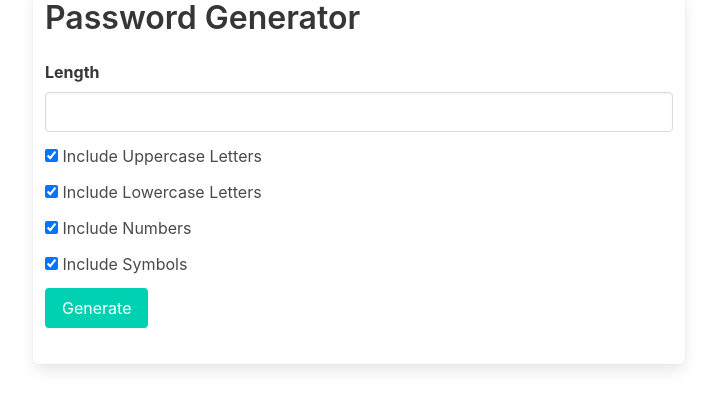
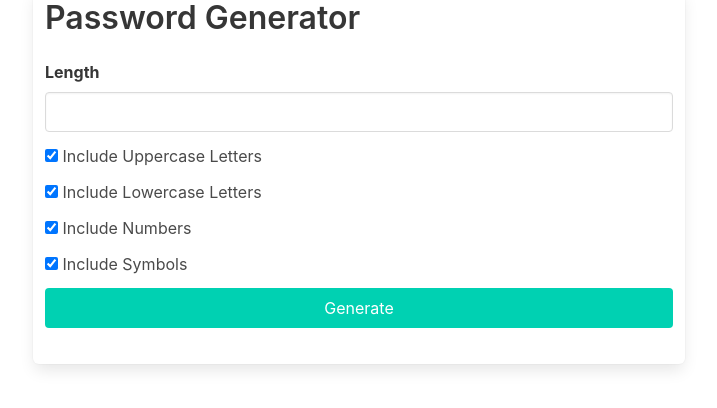
Before and after one commit to scc416/password-generator, an Angular app: page / in a window 1280 px wide. Shown: the top 408 px of the page, without its empty margins (281-998 px from the left). Built offline with nearby package versions, Linux system fonts and the light colour scheme.

Commit message:
Update app.component.html

```diff
--- a/src/app/app.component.html
+++ b/src/app/app.component.html
@@ -38,7 +38,10 @@
     </div>
 
     <div class="block">
-      <button (click)="generatePassword()" class="button is-primary">
+      <button
+        (click)="generatePassword()"
+        class="button is-primary is-fullwidth"
+      >
         Generate
       </button>
       <span *ngIf="error" class="tag is-danger is-light">{{ error }}</span>
@@ -46,12 +49,11 @@
 
     <div class="block">
       <article class="message" *ngIf="password">
-        <div class="message-header">
-          <p>Password</p>
-        </div>
         <div class="message-body">
           {{ password }}
-          <button (click)="copyPassword()">Copy</button>
+          <button (click)="copyPassword()" class="button is-small is-outlined">
+            Copy
+          </button>
           <span *ngIf="showHint" class="tag is-success">
             Copied to clipboard
           </span>
```
